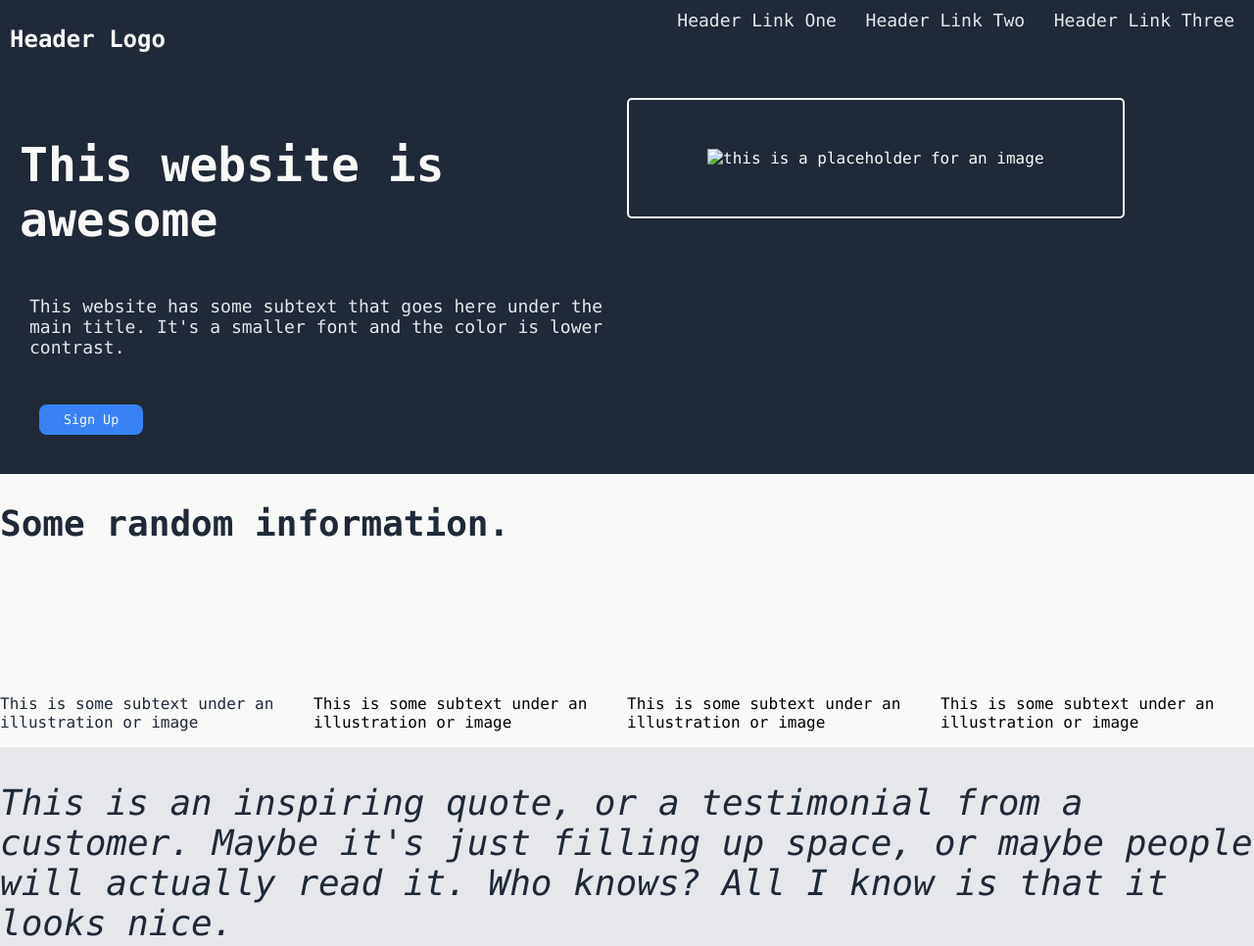
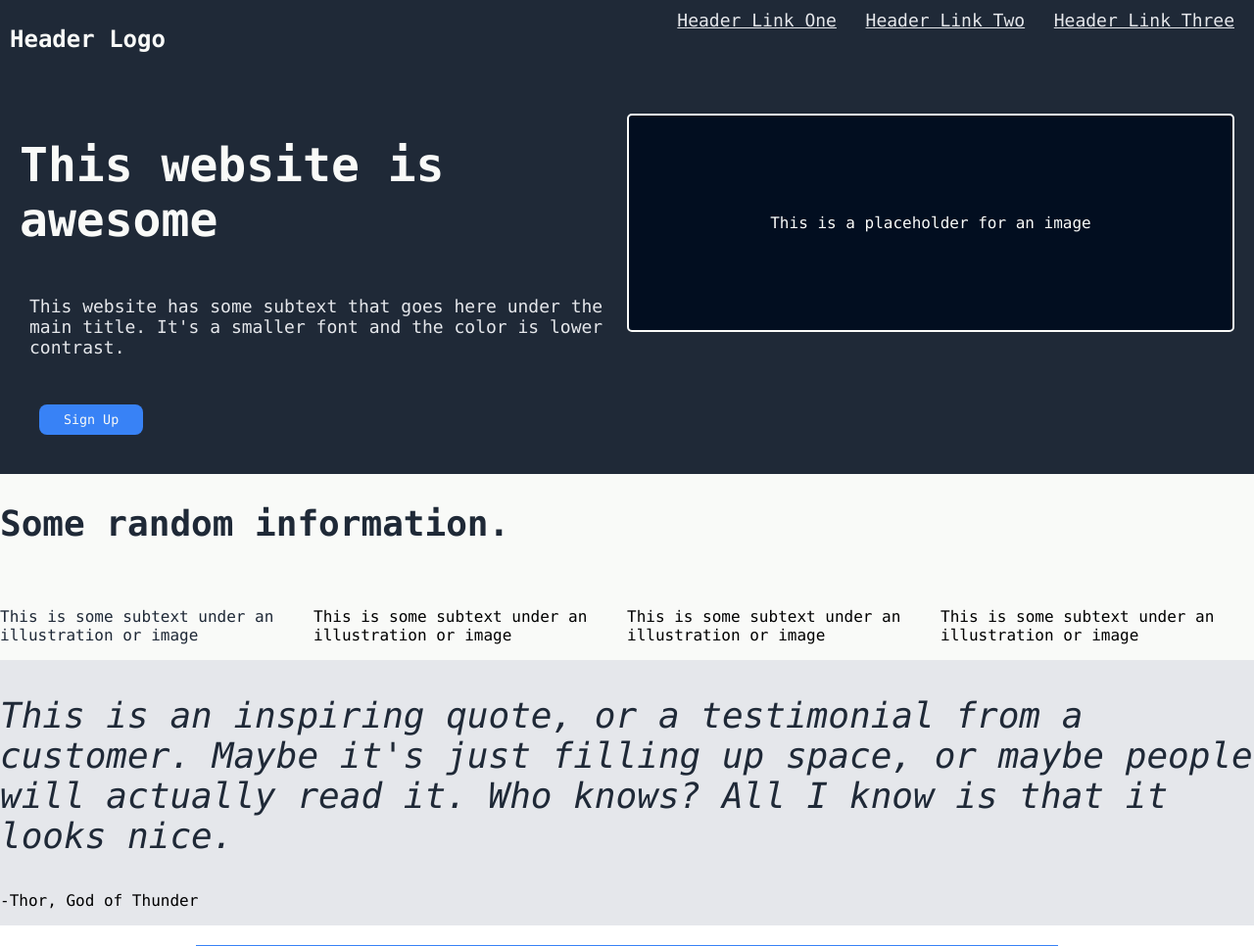
Before and after one commit to staddlern/odin-landing-page, a plain HTML site: page index.html in a window 1280 px wide. Shown: the top 966 px of the page at 98% size. Drawn offline with Linux system fonts and the light colour scheme.

Commit message:
Finished header and navbar element placement, starting on gallery and quote

```diff
--- a/index.html
+++ b/index.html
@@ -10,9 +10,9 @@
             <div class="navbar">
                 <h1 class="header-logo">Header Logo</h1>
                 <div class="navbar-links">
-                    <a class="header-sub-text">Header Link One</a>
-                    <a class="header-sub-text">Header Link Two</a>
-                    <a class="header-sub-text">Header Link Three</a>
+                    <a href="#" class="header-sub-text">Header Link One</a>
+                    <a href="#" class="header-sub-text">Header Link Two</a>
+                    <a href="#" class="header-sub-text">Header Link Three</a>
                 </div>
             </div>
             <div class="header">
@@ -22,7 +22,7 @@
                     <button type="button">Sign Up</button>
                 </div>
                 <div class="header-image">
-                    <img src="" alt="this is a placeholder for an image" height="100" width="100">
+                    <p>This is a placeholder for an image</p>
                 </div>
             </div>
             <div class="gallery">
--- a/style.css
+++ b/style.css
@@ -26,17 +26,24 @@ html, body {
 .header {
     display: flex;
     padding: 20px;
+    justify-content: space-between;
 }
 
 .description, .header-image {
     flex: 1;
 }
 
-img {
+.header-image {
+    justify-content: center;
+}
+
+.header-image p {
     border: 2px solid #f9faf8;
     border-radius: 5px;
     color: #f9faf8;
-    padding: 50px 80px;
+    background-color: #020e20;
+    padding: 100px 80px;
+    text-align: center;
 }
 
 .header-main-text {
```
